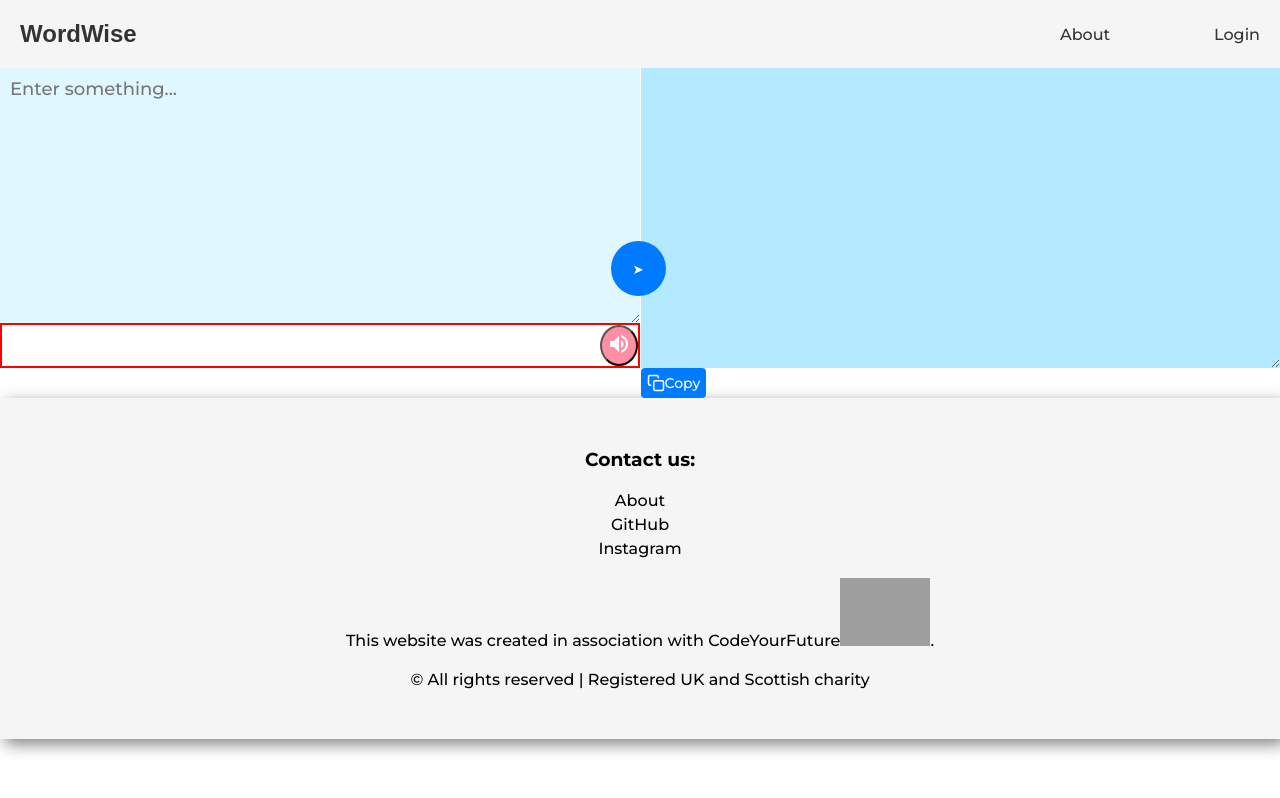
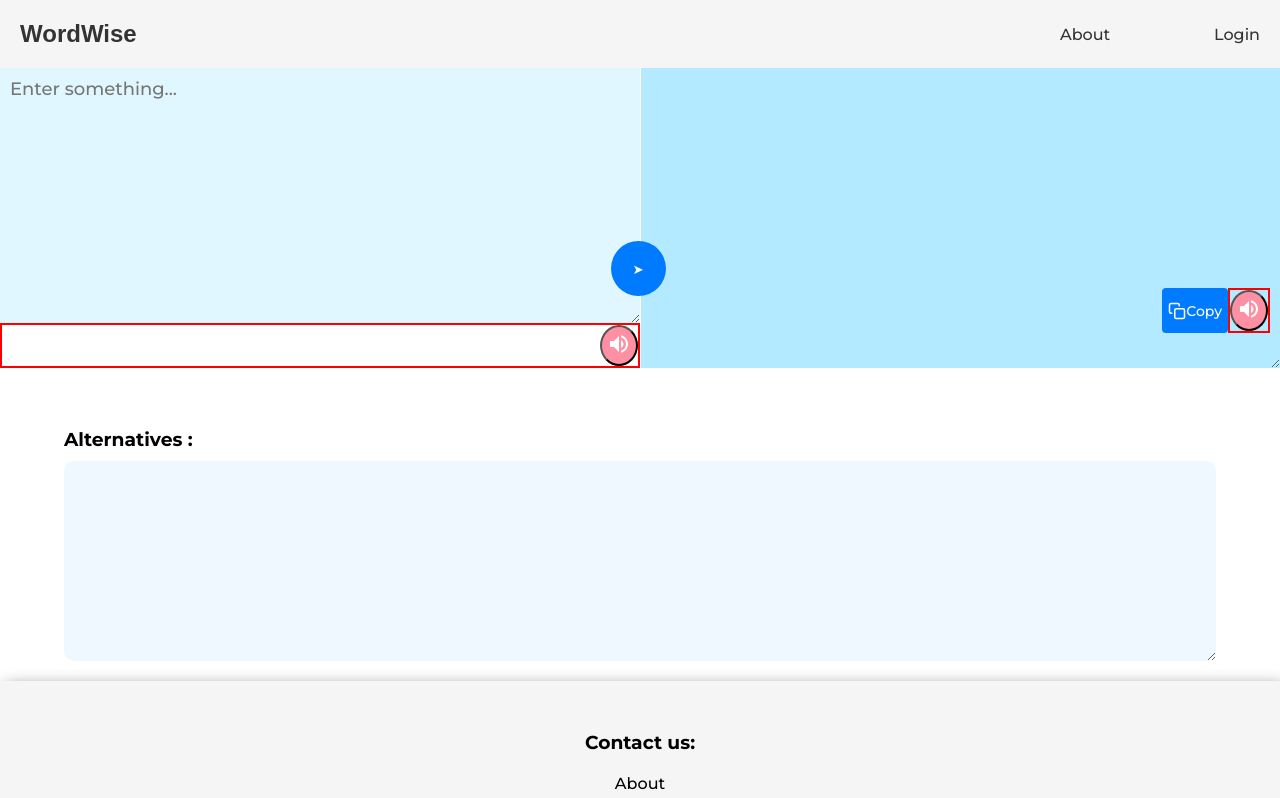
Before and after one commit to Bahare09/ldn9-fp-wordwise, a React (Create React App) app in the folder client/: page / in a window 1280 px wide. Shown: the top 798 px of the page. Built offline with nearby package versions, Linux system fonts and the light colour scheme; grey boxes are pictures that could not be loaded.

Commit message:
made alternative box

```diff
--- a/client/src/components/InputOutput.css
+++ b/client/src/components/InputOutput.css
@@ -11,6 +11,17 @@
     flex-direction: column;
     width: 100%;
     height: 100vh;
+  }
+
+  .all-output-container {
+    height: 350px;
+  }
+
+  .volume-copy-container {
+    display: flex;
+    position: absolute;
+    right: 10px;
+    top: 36%;
   }
 
   .input-field ,
@@ -60,6 +71,36 @@
     right: 15px;
   }
 
+  /* ------------ Alternative Box ---------------------- */
+
+  .alternative-container {
+    display: flex;
+    width: 100%;
+    justify-content: center;
+    margin: 10px 0;
+  }
+
+  .alternative-output {
+    display: flex;
+    flex-direction: column;
+    width: 90%;
+    justify-content: center;
+  }
+
+  .alternative-box {
+    padding: 10px;
+    margin: 10px 0;
+    background-color: aliceblue;
+    border-radius: 10px;
+    border: none;
+    height: 200px;
+    font-size: 15px;
+  }
+
+  .alternative-wrapper h3 {
+    padding-left: 30px;
+  }
+
   /* ------------ Responsive input & output ------------ */
 
   .input-output-wrapper {
--- a/client/src/components/Output.js
+++ b/client/src/components/Output.js
@@ -1,15 +1,21 @@
 import React from "react";
 import "./InputOutput.css";
 import CopyButton from "./CopyButton.js";
+import TextToSpeechButton from "./TextToSpeechButton";
 
 const Output = ({ outputValue, onReset }) => {
 	return (
-		<div>
-			<textarea className="output-field" value={outputValue} readOnly />
-			<CopyButton text={outputValue} />
-			<button onClick={onReset} className="back-button">
-				&#10149;
-			</button>
+		<div className="all-output-container">
+			<div>
+				<textarea className="output-field" value={outputValue} readOnly />
+				<button onClick={onReset} className="back-button">
+					&#10149;
+				</button>
+			</div>
+			<div className="volume-copy-container">
+				<CopyButton text={outputValue} />
+				<TextToSpeechButton />
+			</div>
 		</div>
 	);
 };
--- a/client/src/pages/Home.js
+++ b/client/src/pages/Home.js
@@ -35,12 +35,24 @@ const Home = () => {
 			</div>
 			<div className={isMobile ? "app" : "input-output-container"}>
 				{!isMobile && (
+					<div>
 						<div className="input-output-wrapper">
 							<div className="input-container">
 								<Input onSubmit={handleSubmit} />
 							</div>
 							<div className="output-container">
 								<Output outputValue={outputValue} onReset={handleReset} />
+							</div>
+						</div>
+						<div className="alternative-container">
+							<div className="alternative-output">
+								<h3>Alternatives :</h3>
+								<textarea
+									className="alternative-box"
+									value={outputValue}
+									readOnly
+								/>
+							</div>
 						</div>
 					</div>
 				)}
@@ -51,7 +63,19 @@ const Home = () => {
 				)}
 				{isMobile && showOutput && (
 					<div>
+						<div>
 							<Output outputValue={outputValue} onReset={handleReset} />
+						</div>
+						<div className="alternative-container">
+							<div className="alternative-output">
+								<h3>Alternatives :</h3>
+								<textarea
+									className="alternative-box"
+									value={outputValue}
+									readOnly
+								/>
+							</div>
+						</div>
 					</div>
 				)}
 			</div>
```
Lines whose indentation alone changed are shown as unchanged.
